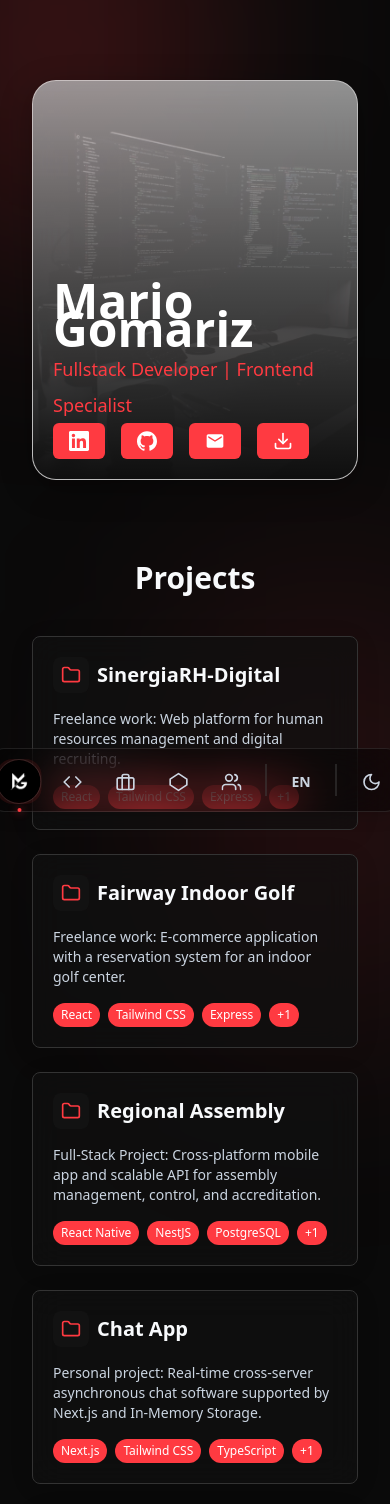
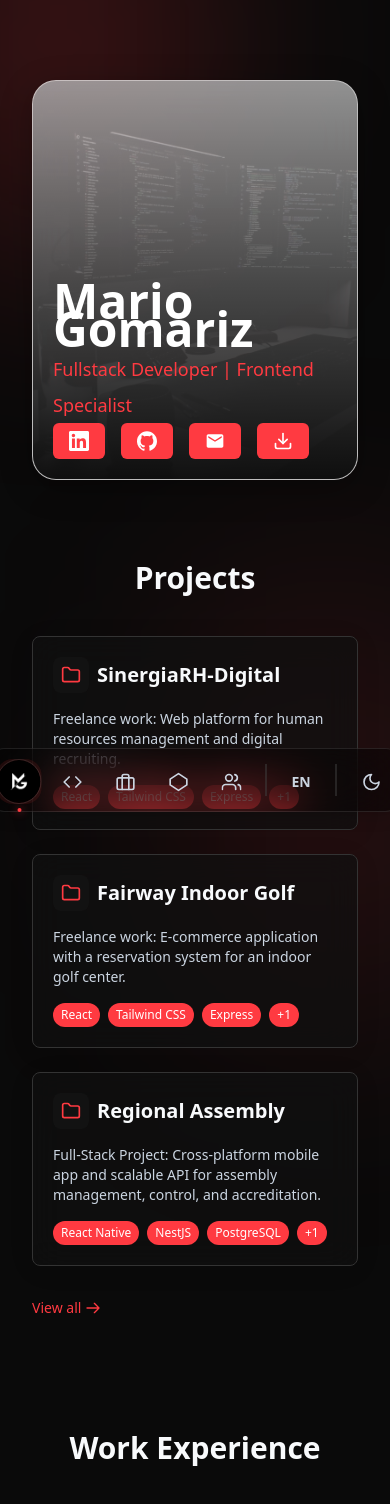
Before and after one commit to MarioGomariz/Portfolio-2.0, a Next.js app: page / in a window 390 px wide. Shown: the top 1504 px of the page. Built offline with nearby package versions, Linux system fonts and the light colour scheme.

Commit message:
fix responsive

```diff
--- a/src/components/sections/Projects.tsx
+++ b/src/components/sections/Projects.tsx
@@ -16,7 +16,9 @@ export default function Projects() {
 
       <div className="grid grid-cols-1 sm:grid-cols-2 lg:grid-cols-3 gap-6 mb-8">
         {projects.slice(0, 6).map((project, index) => (
-          <ProjectCard key={index} project={project} />
+          <div key={index} className={index >= 3 ? "hidden sm:block" : ""}>
+            <ProjectCard project={project} />
+          </div>
         ))}
       </div>
 
```
